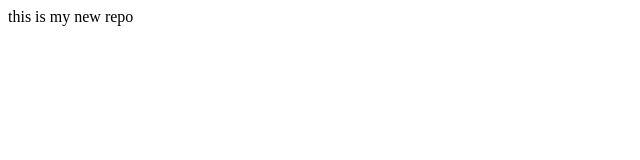
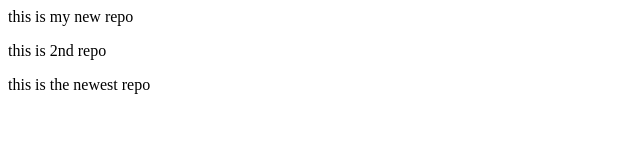
Before and after one commit to RO777-STAR/localrepo, a plain HTML site: page index.html in a window 1280 px wide. Shown: the whole page, without its empty margins (0-640 px from the left). Drawn offline with Linux system fonts and the light colour scheme.

Commit message:
Update index.html

```diff
--- a/index.html
+++ b/index.html
@@ -1 +1,3 @@
 <p>this is my new repo</p>
+<p>this is 2nd repo</p>
+<p>this is the newest repo</p>
```
